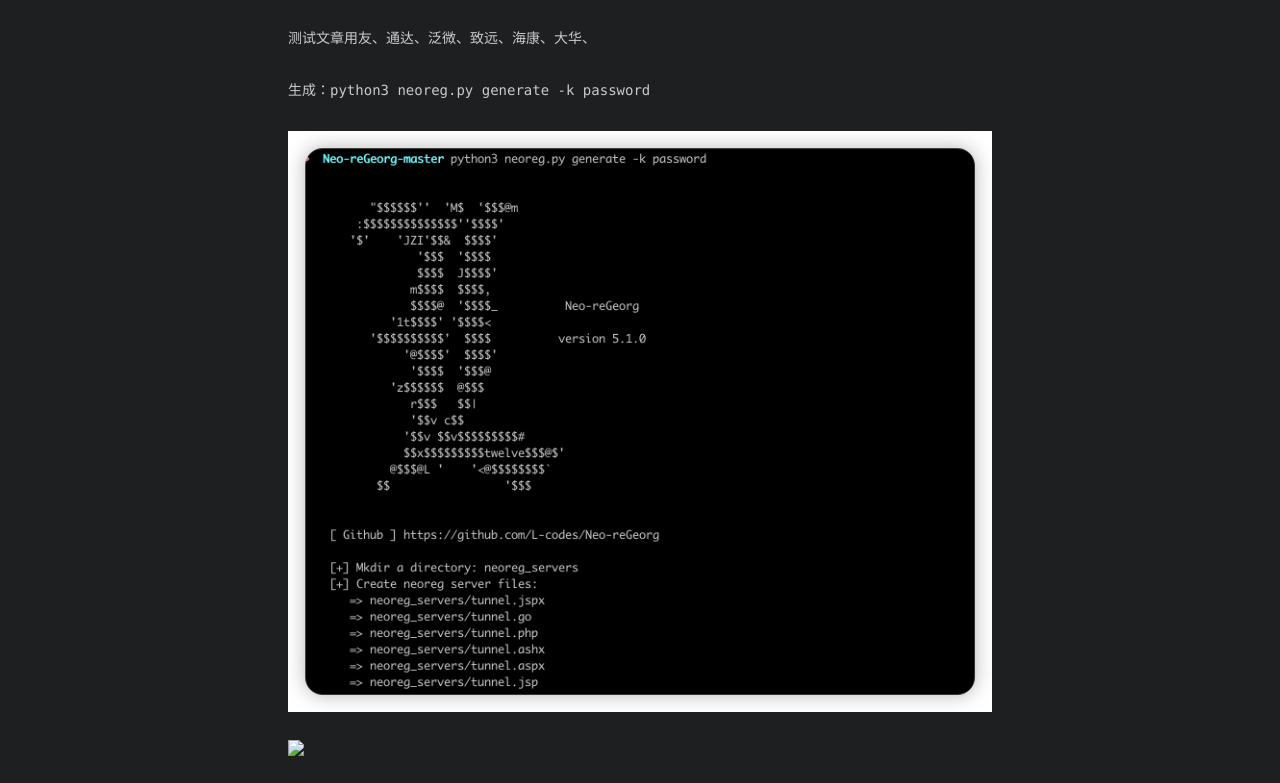
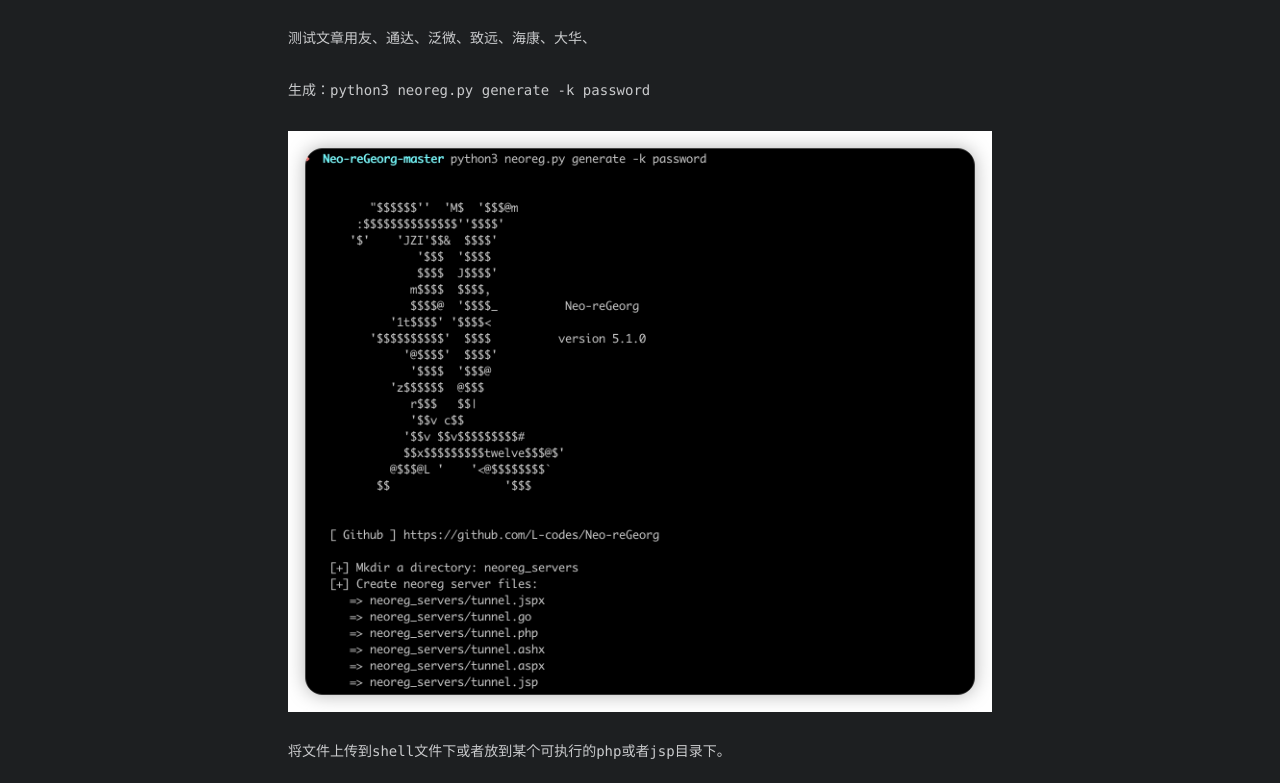
Before and after one commit to N0o01/N0o01.github.io, a plain HTML site: page 2023/11/21/Neo-reGeorg使用/index.html in a window 1280 px wide. Shown: the part 120-903 px from the top of the page. Drawn offline with nearby package versions, Linux system fonts and the light colour scheme; some packages are replaced by stand-ins of ours; a script that the page names is missing; a web font is replaced by a local one.

Commit message:
Site updated: 2023-11-29 15:41:52

```diff
--- a/2023/11/21/Neo-reGeorg使用/index.html
+++ b/2023/11/21/Neo-reGeorg使用/index.html
@@ -14,11 +14,9 @@
 <meta property="og:description" content="测试文章用友、通达、泛微、致远、海康、大华、 生成：python3 neoreg.py generate -k password  将文件上传到shell文件下或者放到某个可执行的php或者jsp目录下。  代理本地127.0.0.1:1080">
 <meta property="og:locale" content="en_US">
 <meta property="og:image" content="https://n0o01.github.io/images/17005711748130.jpg">
-<meta property="og:image" content="https://n0o01.github.io/.io//17005711340837/17005711748130.jpg">
-<meta property="og:image" content="https://n0o01.github.io/.io//17005711340837/17005712209255.jpg">
 <meta property="og:image" content="https://n0o01.github.io/images/17005712209255.jpg">
 <meta property="article:published_time" content="2023-11-21T12:52:14.081Z">
-<meta property="article:modified_time" content="2023-11-29T07:39:06.930Z">
+<meta property="article:modified_time" content="2023-11-29T07:41:38.238Z">
 <meta property="article:author" content="John Doe">
 <meta name="twitter:card" content="summary">
 <meta name="twitter:image" content="https://n0o01.github.io/images/17005711748130.jpg">
@@ -156,7 +154,7 @@
     <p>测试文章用友、通达、泛微、致远、海康、大华、</p>
 <p>生成：python3 neoreg.py generate -k password</p>
 <p><img src="/../images/17005711748130.jpg"></p>
-<p><img src="/.io//17005711340837/17005711748130.jpg"><br>将文件上传到shell文件下或者放到某个可执行的php或者jsp目录下。<br><img src="/.io//17005711340837/17005712209255.jpg"></p>
+<p>将文件上传到shell文件下或者放到某个可执行的php或者jsp目录下。</p>
 <p><img src="/../images/17005712209255.jpg"></p>
 <p>代理本地127.0.0.1:1080</p>
 
```
